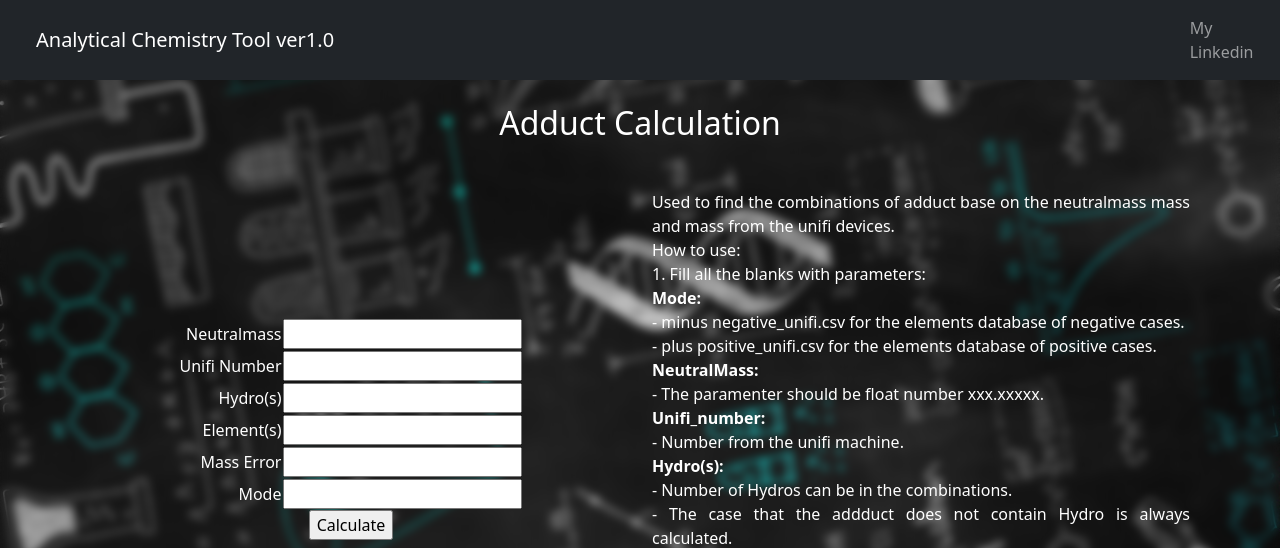
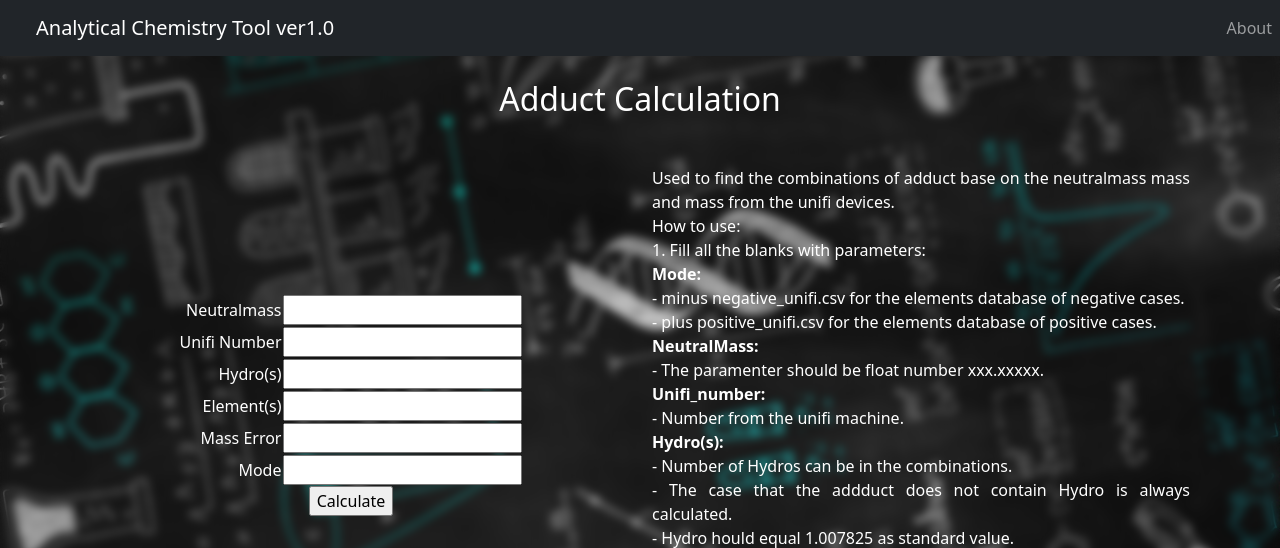
Before and after one commit to Dispelk9/Analytical_tools, a Flask app: page /index in a window 1280 px wide. Shown: the top 548 px of the page. Run offline with Flask 3, Linux system fonts and the light colour scheme; some libraries are stand-ins or nearby versions.

Commit message:
fix navbar

```diff
--- a/templates/index.html
+++ b/templates/index.html
@@ -35,7 +35,7 @@
             <div class="collapse navbar-collapse" id="navbarTogglerDemo02">
                 <ul class="navbar-nav me-auto mb-2 mb-lg-0">
                     <li class="nav-item">
-                        <a class="nav-link" href="https://www.linkedin.com/in/ai-viet-hoang-111093/">My Linkedin</a>
+                        <a class="nav-link" href="https://www.linkedin.com/in/ai-viet-hoang-111093/">About</a>
                     </li>
                 </ul>
             </div>
@@ -132,7 +132,7 @@
                         </p>
                     </div>
                 </div>
-                <div class="col-lg mb-lg-4">
+                <div class="col-lg mb-lg-4" align="justify">
                     <img src="../static/about.jpeg" class="img-fluid" alt="" srcset="">
                 </div>
             </div>
```
